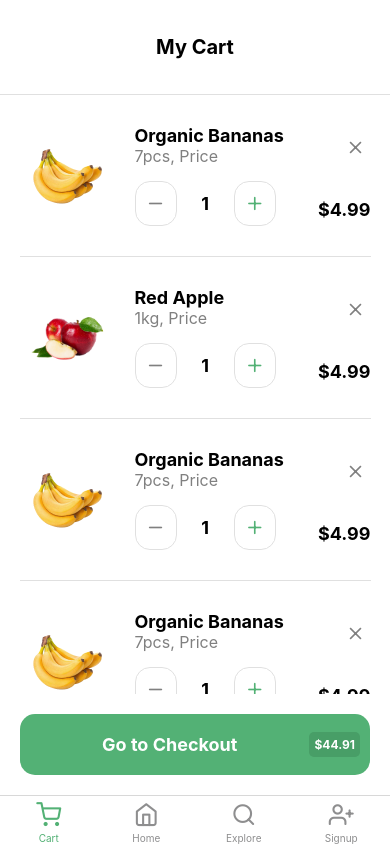
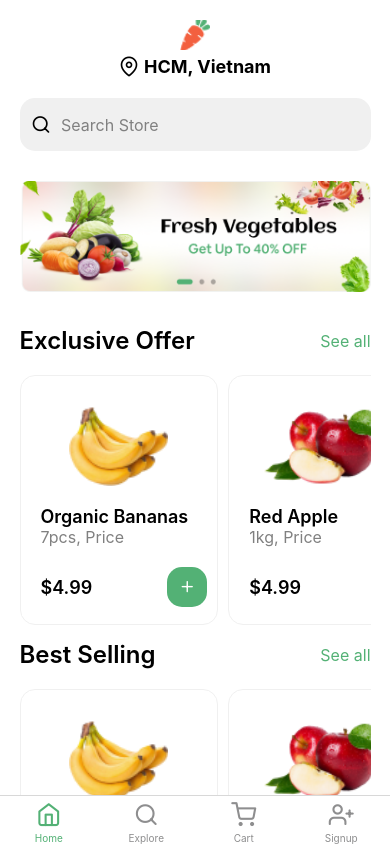
Before and after one commit to NguyenTongAnhQuan443/E_Commercial_Mobile, a React Native app: screen / in a window 390 px wide. Built offline with nearby package versions, Linux system fonts and the light colour scheme.

Commit message:
edit REDAME.md

```diff
--- a/components/HomeDashboardNew.js
+++ b/components/HomeDashboardNew.js
@@ -51,10 +51,9 @@ const HomeDashboardNew = () => {
                 headerShown: false,
             })}
         >
-          <Tab.Screen name='Cart' component={CartScreen}/>
             <Tab.Screen name='Home' component={HomeScreen} />
             <Tab.Screen name='Explore' component={Explore} />
-
+            <Tab.Screen name='Cart' component={CartScreen}/>
             <Tab.Screen name='Signup' component={SignUp}/>
         </Tab.Navigator>
     )
```
Also changed, not shown: screenDemo/CartScreen.png (added), 1 other file (tests, documents, lock files or other folders).
